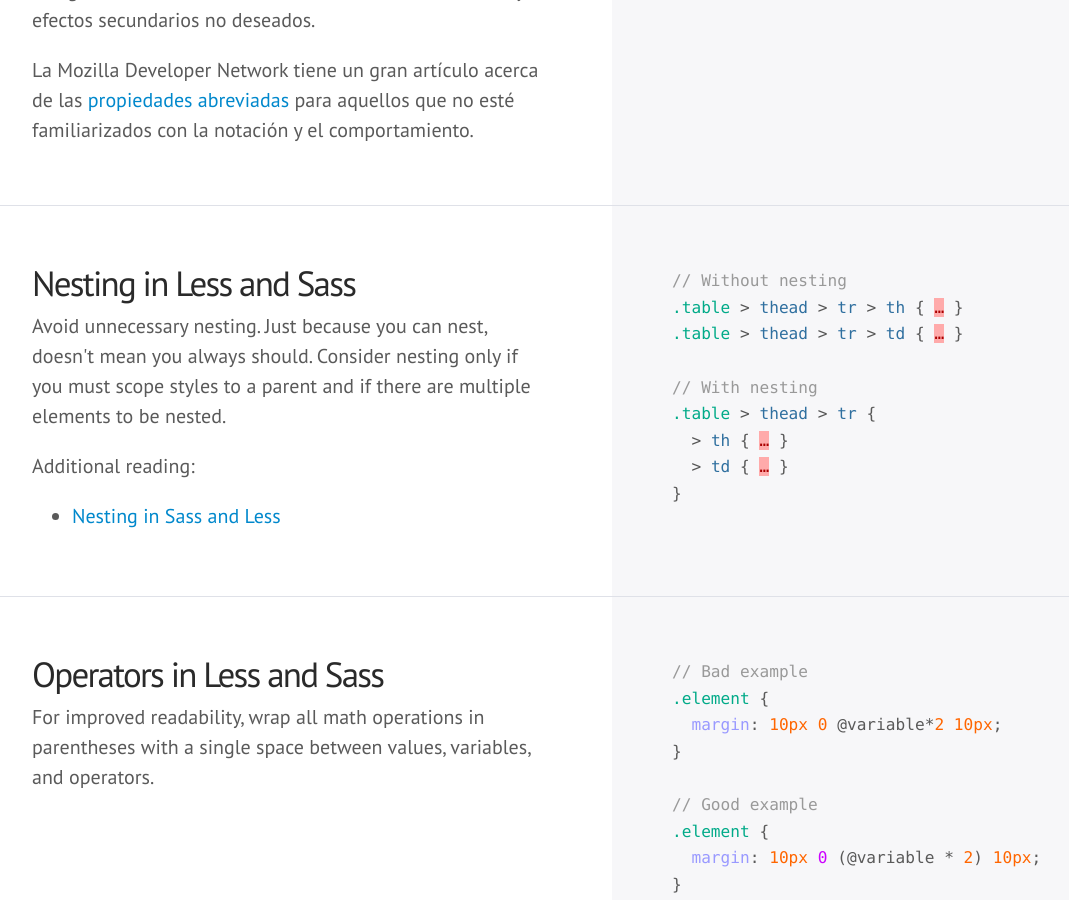
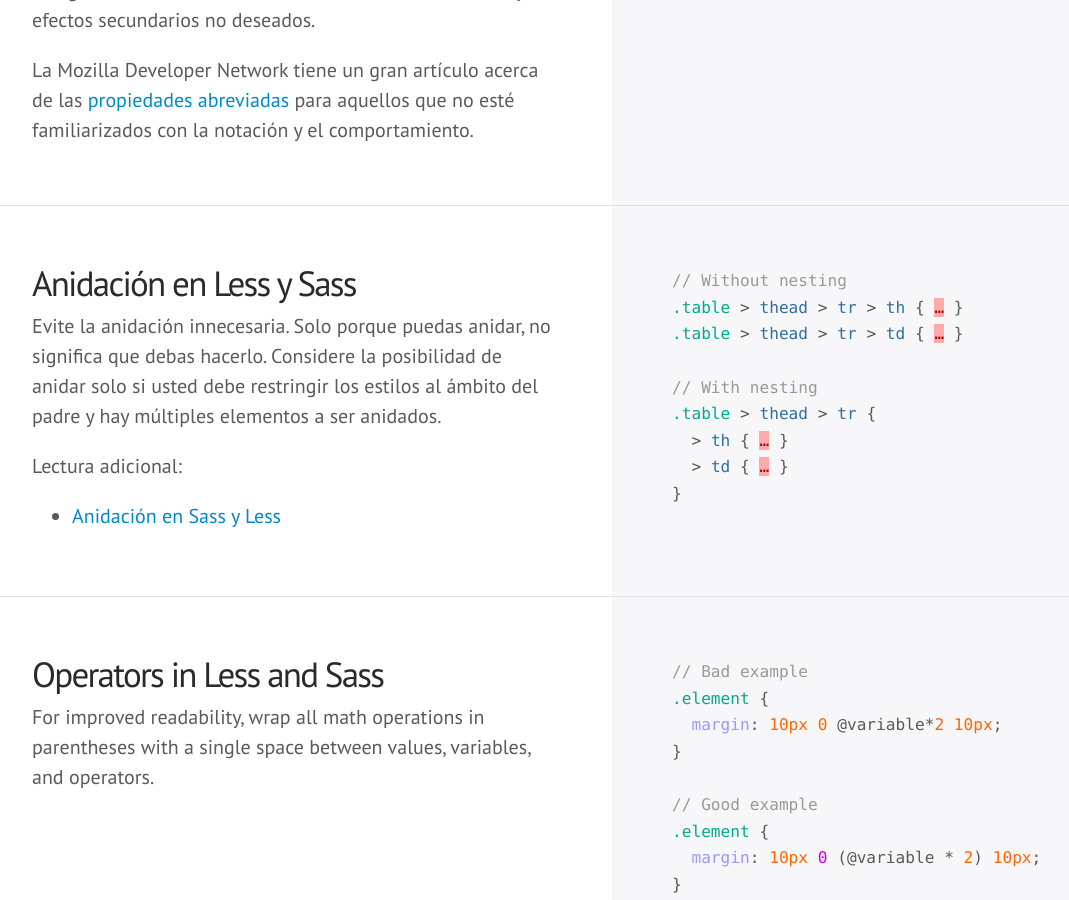
Before and after one commit to mdo/code-guide, a Jekyll site: the page built from index.html, in a window 1280 px wide and 900 px high, scrolled down 11486 px. Shown: the whole window, without its empty margins (28-1097 px from the left). Built offline with Jekyll 4.4.1, drawn with Linux system fonts in a browser that asks for light colours; some web fonts are replaced; Markdown is read by kramdown in place of the engine named in the settings; comment, search, counter and statistics services are not loaded.

Commit message:
Spanish Translation - Translated the point related to 'Nesting in Less and Sass'

```diff
--- a/index.html
+++ b/index.html
@@ -326,11 +326,11 @@
 
 <div class="section" id="css-nesting">
   <div class="col">
-    <h3>Nesting in Less and Sass</h3>
-    <p>Avoid unnecessary nesting. Just because you can nest, doesn't mean you always should. Consider nesting only if you must scope styles to a parent and if there are multiple elements to be nested.</p>
-    <p>Additional reading:</p>
+    <h3>Anidación en Less y Sass</h3>
+    <p>Evite la anidación innecesaria. Solo porque puedas anidar, no significa que debas hacerlo. Considere la posibilidad de anidar solo si usted debe restringir los estilos al ámbito del padre y hay múltiples elementos a ser anidados.</p>
+    <p>Lectura adicional:</p>
     <ul>
-      <li><a href="http://markdotto.com/2015/07/20/css-nesting/">Nesting in Sass and Less</a></li>
+      <li><a href="http://markdotto.com/2015/07/20/css-nesting/">Anidación en Sass y Less</a></li>
     </ul>
   </div>
   <div class="col">
```
